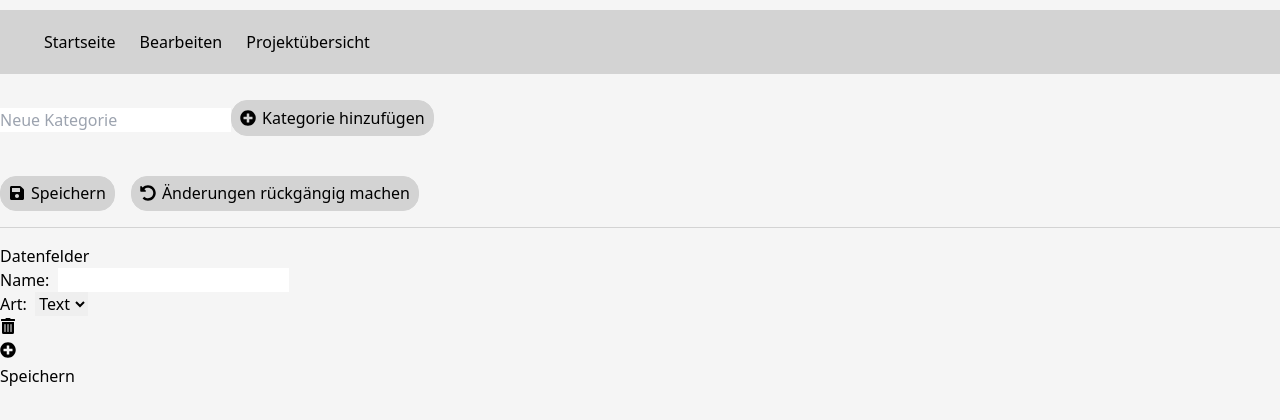
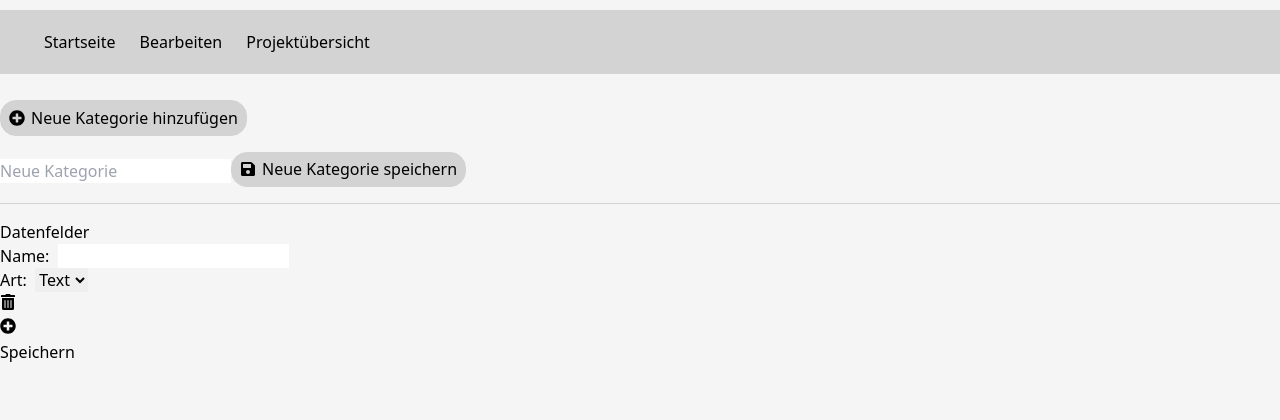
Before and after one commit to Beeblebrox299/auswertungstool, a Next.js app: page /edit/categories in a window 1280 px wide. Shown: the top 420 px of the page. Built offline with nearby package versions, Linux system fonts and the light colour scheme.

Commit message:
start rework of CategoryEdit Component

```diff
--- a/src/app/components/Project/CategoryEdit.tsx
+++ b/src/app/components/Project/CategoryEdit.tsx
@@ -1,22 +1,21 @@
 'use client'
 
 import React from "react";
-import { useEffect, useState, useRef } from "react";
-import { useForm, useFieldArray } from "react-hook-form";
-import { FaTrashAlt, FaPlusCircle, FaPencilAlt, FaSave, FaUndoAlt } from "react-icons/fa";
+import { useEffect, useState } from "react";
+import { useForm } from "react-hook-form";
+import { FaPlusCircle, FaPencilAlt, FaSave, FaTrashAlt } from "react-icons/fa";
 
-interface FormValues{
-    categories:{
-        id: number,
-        name: string,
-        assignedTo: number[],
-    }[]
+interface Category{
+    id: number,
+    name: string,
+    assignedTo: number[],
 }
 
 const CategoryEdit: React.FC = () => {
-    const categoryIdRef = useRef(0)
+    const [categories, setCategories] = useState<Category[]>([]);
+    const [newCategoryName, setNewCategoryName] = useState<string>("");
 
-    const { control, reset, register, handleSubmit } = useForm<FormValues>({
+    const { control, reset, register, handleSubmit } = useForm({
         defaultValues: {
             categories: [],
         },
@@ -24,91 +23,89 @@ const CategoryEdit: React.FC = () => {
 
     // get categories and current highest ID from local storage
     useEffect(() => {
-        const id = localStorage.getItem("highestCategoryId")
-        categoryIdRef.current = (id != null) ? JSON.parse(id) : 0;
         const StringifiedCategories = localStorage.getItem("categories");
         if (StringifiedCategories) {
-            const categoryArray = JSON.parse(StringifiedCategories);
-            reset({categories: categoryArray.map((category: {name: string, assignedTo: []}) => ({value: category}))})
+            setCategories(JSON.parse(StringifiedCategories))
         }
-        else {
-            reset({categories:[{name: ""}]})
-        }
-    }, [reset]);
-
-    const [newCategory, setNewCategory] = useState<string>("");
+    }, []);
 
     const handleAppend = () => {
-        append({ id: categoryIdRef.current, name: newCategory, assignedTo: [] });
-        categoryIdRef.current = categoryIdRef.current + 1;
-        setNewCategory('');
-    }
-
-    const { fields: categories, append, remove } = useFieldArray({
-        control,
-        name: "categories",
-    });
-
-    const removeCategory = (index: number) => {
-        // Check if Category is assigned to at least one contribution. If yes, ask for confirmation before deleting
-        if (categories[index].assignedTo[0]) {
-            // TODO: Ask for confirmation
-            return
+        const newCategory:Category = {
+            // id setting should be changed if software is used by multiple users simultaneously
+            id: (new Date).getTime(),
+            name: "",
+            assignedTo: [],
         }
-        remove(index)
+        setCategories([...categories, newCategory])
+        setNewCategoryName('');
     }
 
     // Save FormValues to local Storage
-    const onSubmit = (data: FormValues) => {
+    const onSubmit = (data: any) => {
         // TODO: Check if category name already exists (maybe already onChange)
         const categories:Object[] = data.categories
         localStorage.setItem("categories", JSON.stringify(categories))
-        localStorage.setItem("highestCategoryId", JSON.stringify(categoryIdRef.current))
         //TODO: Success message
     };
 
     function editCategoryName(index: number): void {
         // TODO: Edit Name
         throw new Error("Function not implemented.");
-    }
+    };
 
     return(
         <form className="inputForm" onSubmit={handleSubmit(onSubmit)}>
             {categories.map((category, index) => (
                 <div key={category.id}>
                     Kategorie {index + 1}:
-                    <span className="info">{categories[index].name}</span>
+                    <span className="info">{category.name}</span>
                     <button type="button" className="btn" onClick={() => editCategoryName(index)}>
                         <span className="icon"><FaPencilAlt/></span>
                         <span className="btn-label">Umbenennen</span>
                     </button>
-                    <button type="button" className="btn" onClick={() => removeCategory(index)}>
+                        <button type="button" className="btn" onClick={() => {
+                            if (window.confirm("Kategorie löschen?")) {
+                            };
+                            }}
+                        >
                         <span className="icon"><FaTrashAlt/></span>
                         <span className="btn-label">Löschen</span>
-                    </button>
+                        </button>
                 </div>
             ))}
             <div>
+            <div id="newCategoryButton">
+            <button type="button" className="btn" onClick={() => {
+                const newCategoryForm:HTMLElement|null = document.getElementById("newCategoryForm");
+                const newCategoryButton:HTMLElement|null = document.getElementById("newCategoryButton");
+                if (newCategoryForm && newCategoryButton) {
+                    console.log(newCategoryButton)
+                    newCategoryForm.style.display = "inline-flex";
+                    newCategoryButton.style.display = "none";
+                    console.log(newCategoryButton)
+                }
+                else {
+                    throw new Error("CategoryForm or CategoryButton is null")
+                }
+                }}
+            >
+                <span className="icon"><FaPlusCircle/></span>
+                <span className="btn-label">Neue Kategorie hinzufügen</span>
+            </button>
+            </div>
+            <div id="newCategoryForm" className="hidden">
             <input
                 type="text"
-                value={newCategory}
-                onChange={e => setNewCategory(e.target.value)}
+                value={newCategoryName}
+                onChange={e => setNewCategoryName(e.target.value)}
                 placeholder="Neue Kategorie"
             />
             <button type="button" className="btn" onClick={() => handleAppend()}>
-                <span className="icon"><FaPlusCircle/></span>
-                <span className="btn-label">Kategorie hinzufügen</span>
+                <span className="icon"><FaSave/></span>
+                <span className="btn-label">Neue Kategorie speichern</span>
             </button>
             </div>
-            <br/>
-            <button type="submit" className="btn">
-                <span className="icon"><FaSave/></span>
-                <span className="btn-label">Speichern</span>
-            </button>
-            <button type="reset" className="btn">
-                <span className="icon"><FaUndoAlt/></span>
-                <span className="btn-label">Änderungen rückgängig machen</span>
-            </button>
+            </div>
         </form>
     )
 };
--- a/src/app/globals.css
+++ b/src/app/globals.css
@@ -58,3 +58,7 @@ table, th, td {
   padding-bottom: 1rem;
   margin-bottom: 1rem;
 }
+
+.hidden {
+  display: none;
+}
```
